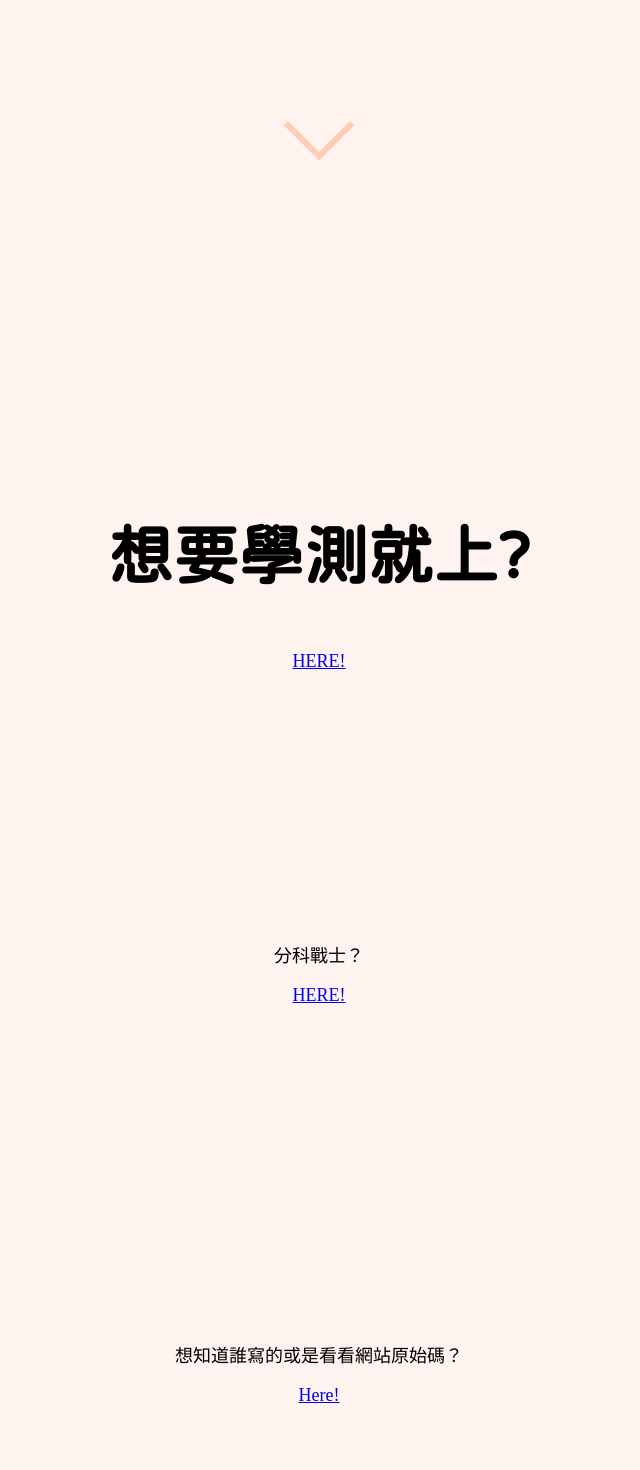
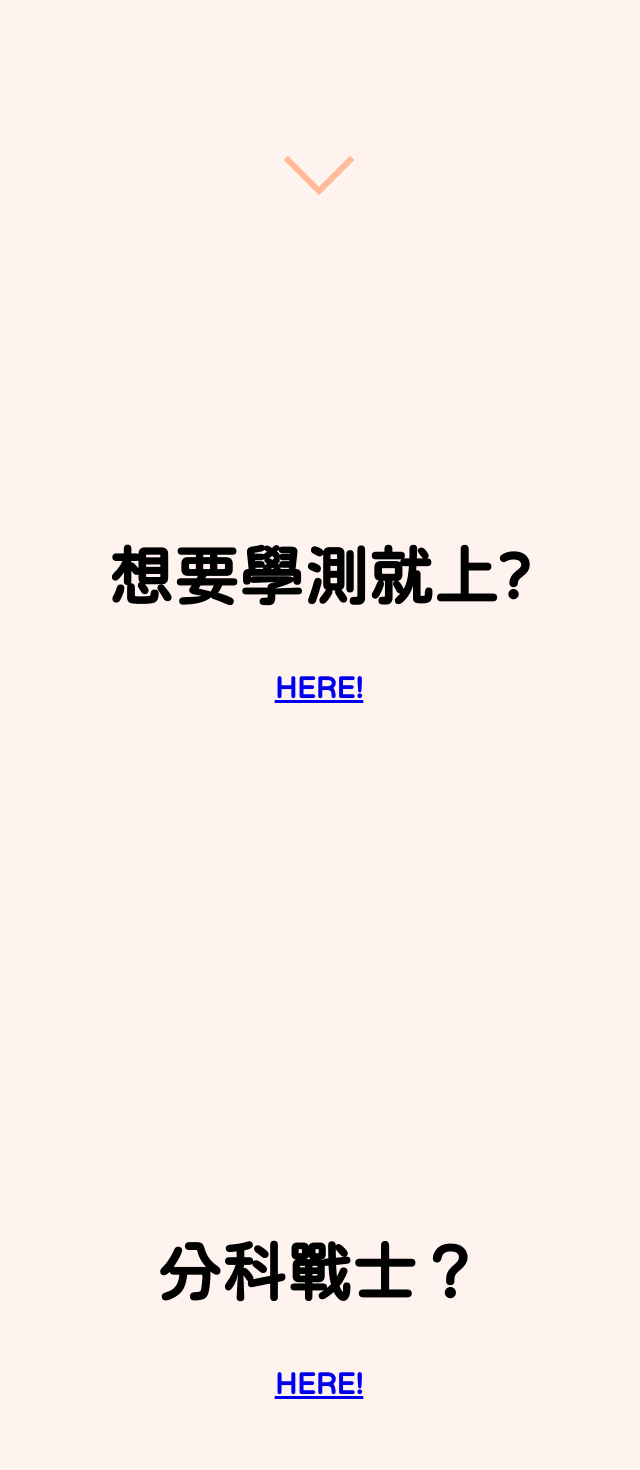
Before and after one commit to cheesege/position_predict, a Next.js app: page / in a window 1280 px wide. Shown: the part 520-1990 px from the top of the page, without its empty margins (321-961 px from the left). Built offline with nearby package versions, Linux system fonts and the light colour scheme.

Commit message:
增加了主頁的小動畫

```diff
--- a/package.json
+++ b/package.json
@@ -10,6 +10,7 @@
   "author": "",
   "license": "ISC",
   "dependencies": {
+    "aos": "^3.0.0-beta.6",
     "next": "^14.2.5",
     "next-images": "^1.8.5",
     "react": "^18.3.1",
--- a/pages/index.tsx
+++ b/pages/index.tsx
@@ -1,32 +1,72 @@
 import Link from "next/link";
 import styles from "../styles/intro.module.css";
+import "aos/dist/aos.css";
+import AOS from "aos";
+import { useEffect } from "react";
+const Intro = () => {
+  useEffect(() => {
+    AOS.init({});
+  }, []);
 
-const intro = () => {
   return (
-    <div>
-      <div className={styles.first}>
+    <>
+      <div className={styles.first} data-aos-once="true">
         <p>完全自定義的落點分析系統</p>
       </div>
-      <div className={styles.parent}>
+
+      <div className={styles.center}>
         <div className={styles.arrow}></div>
       </div>
-      <div className={styles.pack_}>
-        <p className={styles.GSAT}>想要學測就上?</p>
-        <Link href="./GSAT">HERE!</Link>
+
+      <div className={styles.space}></div>
+
+      <div
+        className={styles.pack}
+        data-aos="zoom-in"
+        data-aos-once="true"
+        data-aos-delay="200"
+      >
+        <p className={styles.title}>想要學測就上?</p>
+        <Link className={styles.link} href="./GSAT">
+          HERE!
+        </Link>
       </div>
-      <div className={styles.pack}>
-        <p>分科戰士？</p>
-        <Link href="./AST">HERE!</Link>
+
+      <div className={styles.space}></div>
+
+      <div
+        className={styles.pack}
+        data-aos="zoom-in"
+        data-aos-once="true"
+        data-aos-delay="200"
+      >
+        <p className={styles.title}>分科戰士？</p>
+        <Link className={styles.link} href="./AST">
+          HERE!
+        </Link>
       </div>
-      <div className={styles.pack}>
-        <p>想知道誰寫的或是看看網站原始碼？</p>
-        <Link href="./about">Here!</Link>
+
+      <div className={styles.space}></div>
+
+      <div
+        className={styles.pack}
+        data-aos="zoom-in"
+        data-aos-once="true"
+        data-aos-delay="200"
+      >
+        <p className={styles.title}>想知道誰寫的或是看看網站原始碼？</p>
+        <Link className={styles.link} href="./about">
+          Here!
+        </Link>
       </div>
+
+      <div className={styles.space}></div>
+
       {/* 每個網站判斷的標準不一樣？ 由你自己決定贏過多少人才安全 每年考試難度不同？
       <br />
       自己決定參考年度 */}
-    </div>
+    </>
   );
 };
 
-export default intro;
+export default Intro;
--- a/styles/intro.module.css
+++ b/styles/intro.module.css
@@ -1,9 +1,21 @@
-.parent {
+.center {
   display: flex;
   flex-direction: row;
   flex-wrap: nowrap;
   justify-content: center;
   margin: 5rem;
+}
+
+.space {
+  display: flex;
+  justify-content: center;
+  align-content: center;
+  text-align: center;
+  flex-direction: column;
+
+  margin-top: 12rem;
+  height: 10vh;
+  width: 100%;
 }
 
 .pack {
@@ -17,18 +29,6 @@
   width: 100%;
 }
 
-.pack_ {
-  display: flex;
-  justify-content: center;
-  align-content: center;
-  text-align: center;
-  flex-direction: column;
-
-  margin-top: 15rem;
-  height: 50vh;
-  width: 100%;
-}
-
 .first {
   width: 100%;
   height: 50%;
@@ -38,21 +38,6 @@
   overflow: hidden;
 }
 
-@keyframes slidein {
-  /* 0% */
-  from {
-    opacity: 0;
-    transform: translateX(100vw);
-  }
-  80% {
-    opacity: 0.8;
-  }
-  /* 100% */
-  to {
-    transform: translateX(0px);
-    opacity: 1;
-  }
-}
 .first p {
   width: fit-content;
   height: fit-content;
@@ -61,19 +46,19 @@
   font-weight: 900;
   font-size: 65px;
   font-family: openhuninn, sans-serif;
-
-  animation-duration: 2s;
-  animation-name: slidein;
 }
 
-.GSAT {
+.link {
+  font-weight: 900;
+  font-size: 30px;
+  font-family: openhuninn, sans-serif;
+}
+
+.title {
   font-size: 45px;
   font-weight: 900;
   font-size: 65px;
   font-family: openhuninn;
-  animation-timeline: view(60% 0);
-  animation-duration: 2s;
-  animation-name: twisterInUp;
 }
 
 .arrow {
@@ -87,10 +72,9 @@
   border-right: 6px solid #f50;
 
   opacity: 0;
-  animation-delay: 1.5s;
   animation-iteration-count: infinite;
   animation-duration: 2s;
-  animation-delay: 1.5s;
+  animation-delay: 0.5s;
   animation-name: arrowmove;
   animation-timing-function: cubic-bezier(0.445, 0.05, 0.55, 0.95);
   opacity: 0%;
@@ -104,28 +88,10 @@
   }
   50% {
     opacity: 1;
-    transform: translateY(25px) rotate(135deg) ;
+    transform: translateY(25px) rotate(135deg);
   }
   100% {
     opacity: 0;
-    transform: translateY(50px) rotate(135deg) ;
+    transform: translateY(50px) rotate(135deg);
   }
 }
-@keyframes twisterInUp {
-  0% {
-    transform: scaleX(0);
-    opacity: 0;
-    transform-origin: 100% 0;
-    transform: scale(0, 0) rotate(360deg) translateY(100%);
-  }
-  50% {
-    transform-origin: 100% 0;
-    transform: scale(0, 0) rotate(360deg) translateY(100%);
-  }
-  100% {
-    transform: scaleX(1);
-    opacity: 1;
-    transform-origin: 0 0;
-    transform: scale(1, 1) rotate(0deg) translateY(0);
-  }
-}
```
Also changed, not shown: hint.txt, 1 other file (tests, documents, lock files or other folders).
